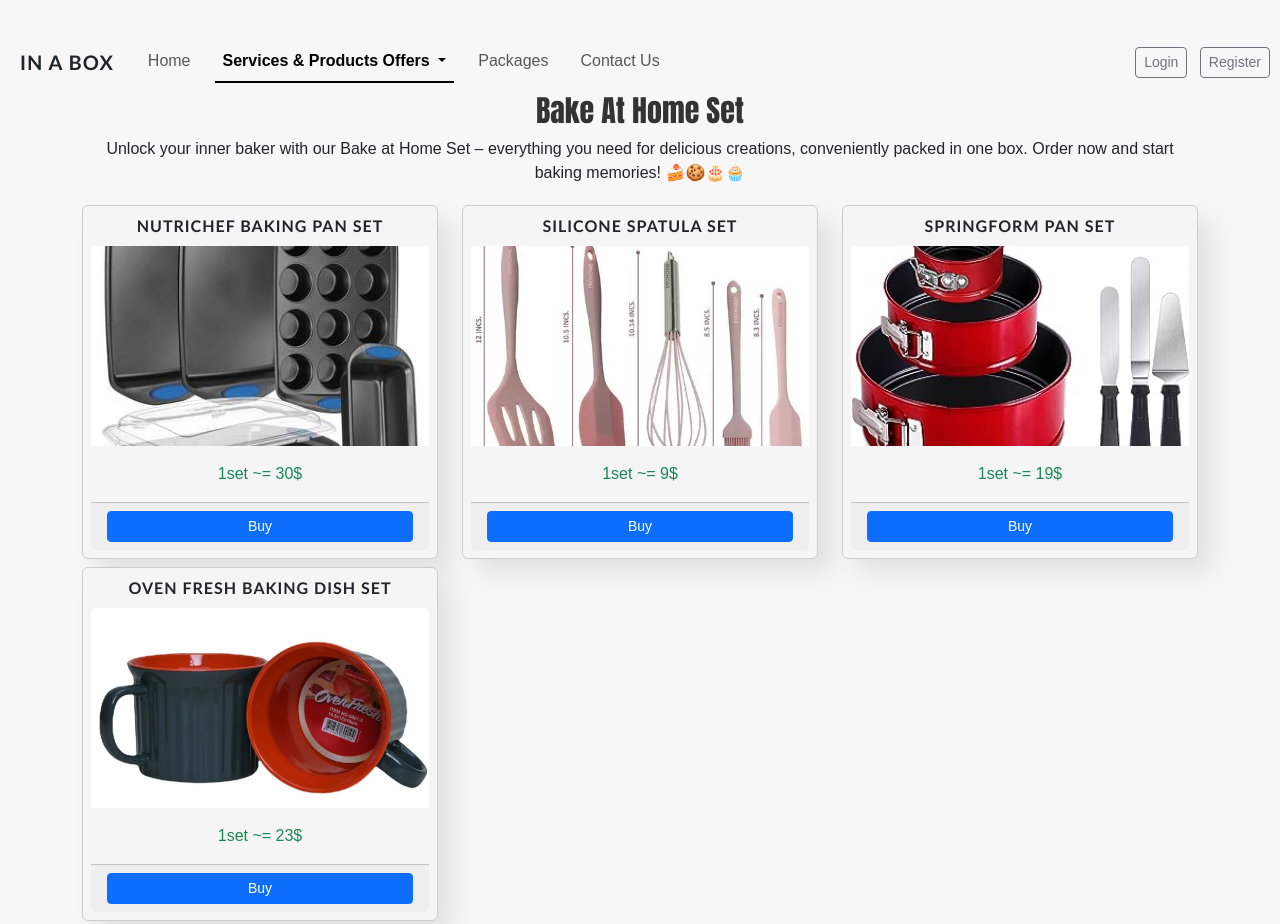
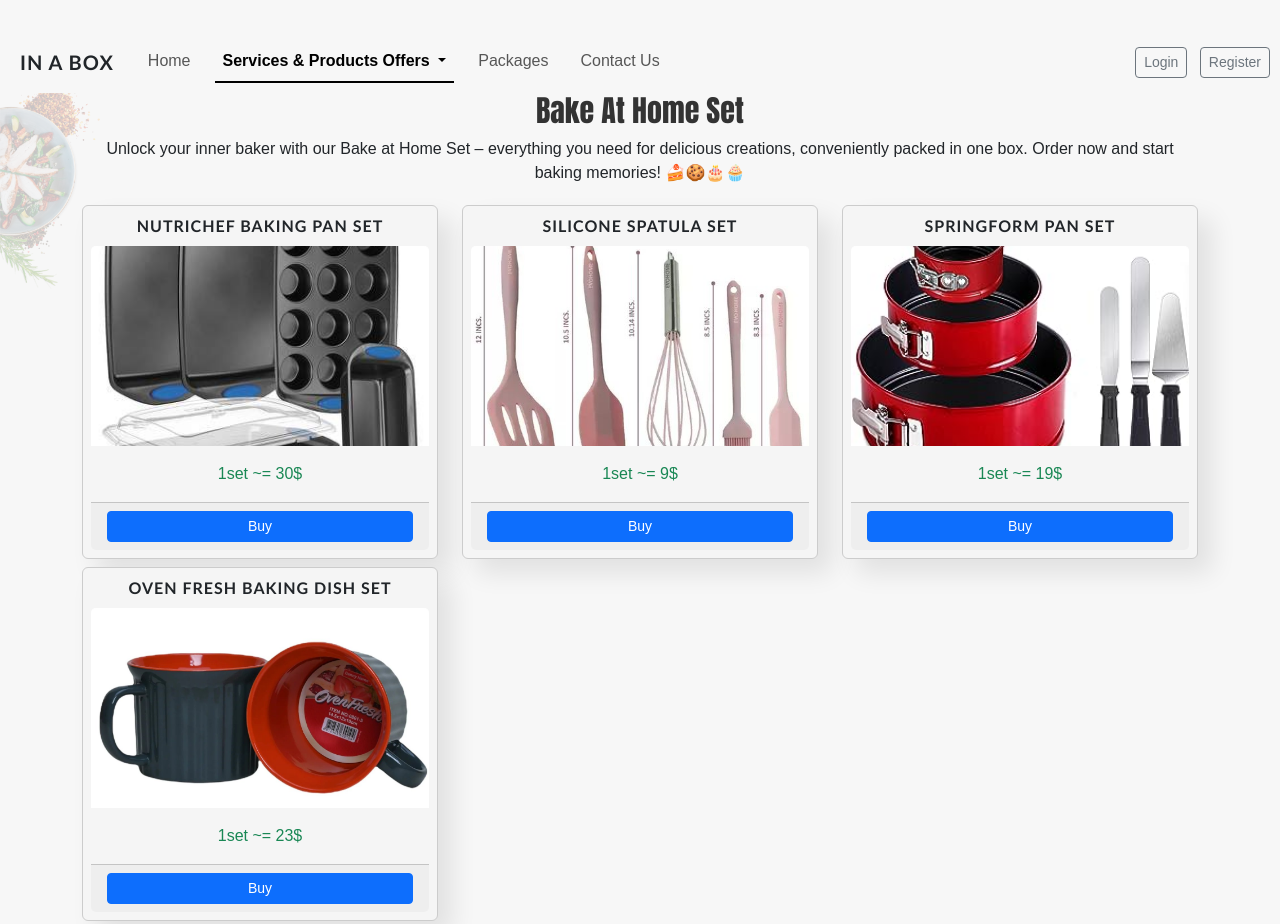
Before and after one commit to saihanhtet/in-a-box-by-sai, a plain HTML site: page bake-set.html in a window 1280 px wide. Shown: the top 924 px of the page. Drawn offline with Linux system fonts and the light colour scheme.

Commit message:
added float sidedish

```diff
--- a/bake-set.html
+++ b/bake-set.html
@@ -66,7 +66,11 @@
             </div>
         </div>
     </nav>
+    <div class="chili d-md-block d-lg-block d-xl-block d-none">
+        <div><img src="static/images/NicePng_food-png_9084305.png" alt="side dish"></div>
+    </div>
     <div class="container">
+
         <div class="row">
             <h2 class="w-100 text-center">Bake at Home Set</h2>
             <div class="description text-center">Unlock your inner baker with our Bake at Home Set – everything you need
```
Also changed, not shown: contact.html (+3 -0 lines), index.html (+1 -1 lines), ingredients.html (+4 -1 lines), nutritional-information-app.html (+3 -0 lines), others.html (+3 -0 lines), package.html (+3 -0 lines), recipe-view-1.html (+3 -0 lines), recipe-view-2.html (+3 -0 lines), recipe-view-3.html (+3 -0 lines).
